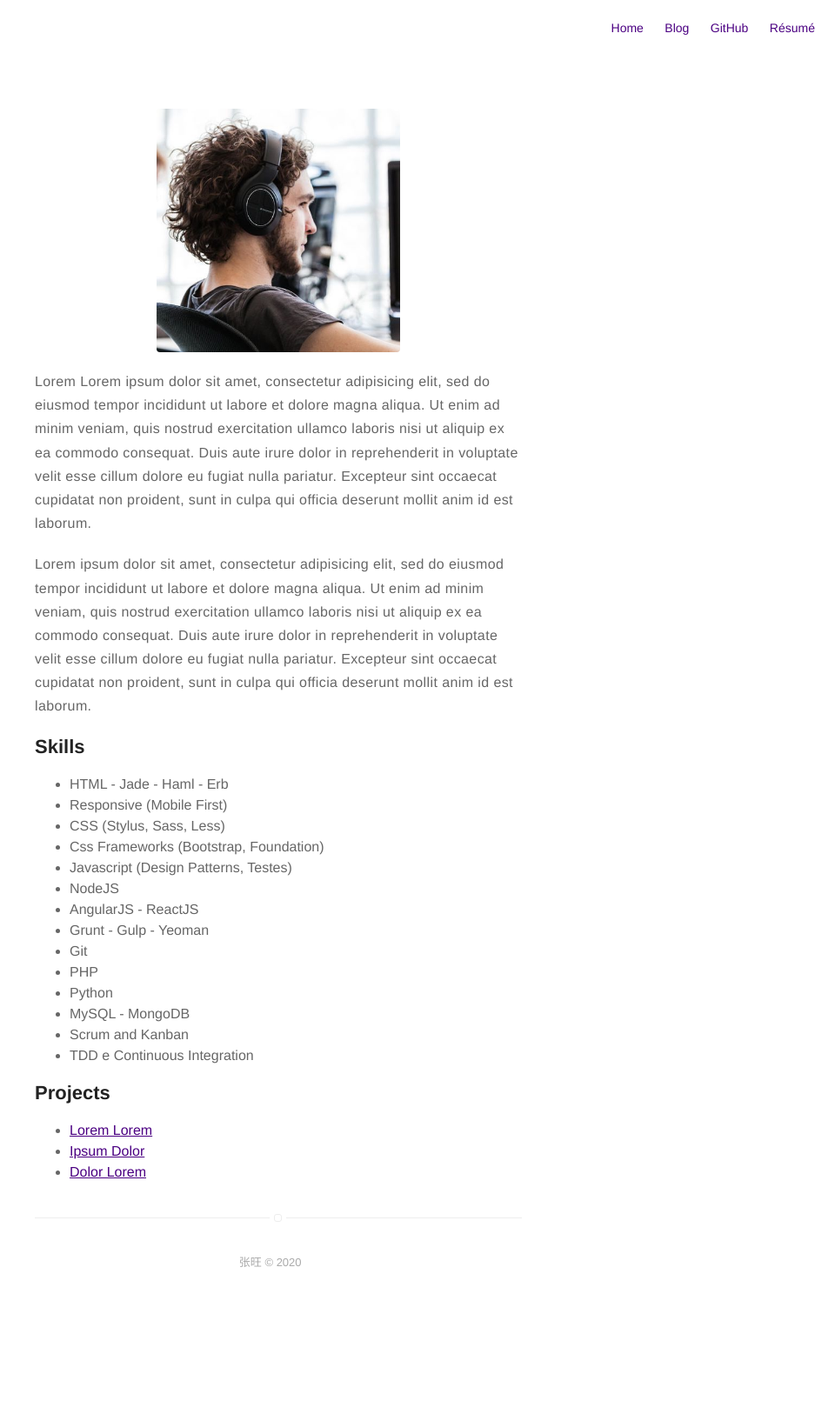
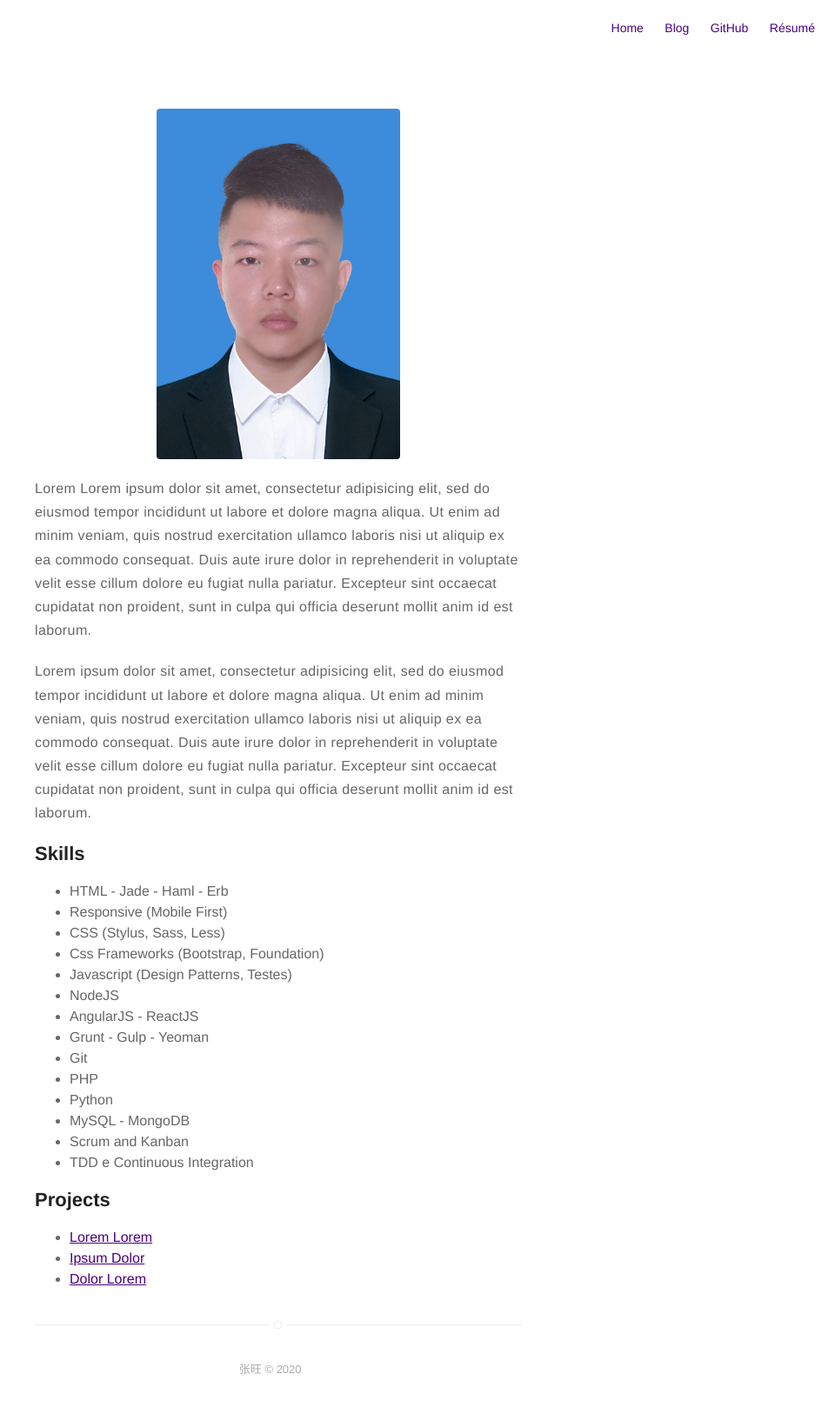
Before and after one commit to Awang2623/Awang2623.github.io, a Jekyll site: the page built from about.md, in a window 1280 px wide. Shown: the whole page at 87% size, without its empty margins (320-1280 px from the left). Built offline with Jekyll 4.4.1, drawn with Linux system fonts in a browser that asks for light colours; before the commit the page ends 1503 px from its top, so only the background shows below that.

Commit message:
Update about.md

```diff
--- a/about.md
+++ b/about.md
@@ -2,7 +2,8 @@
 title: About
 layout: page
 ---
-![Profile Image]({% if site.external-image %}{{ site.picture }}{% else %}{{ site.url }}/{{ site.picture }}{% endif %})
+<!--![Profile Image]({% if site.external-image %}{{ site.picture }}{% else %}{{ site.url }}/{{ site.picture }}{% endif %})-->
+<img class="selfie" alt="{{ site.name }}" src="../images1/200k左右.jpg" />
 
 <p>Lorem Lorem ipsum dolor sit amet, consectetur adipisicing elit, sed do eiusmod
 tempor incididunt ut labore et dolore magna aliqua. Ut enim ad minim veniam,
```
